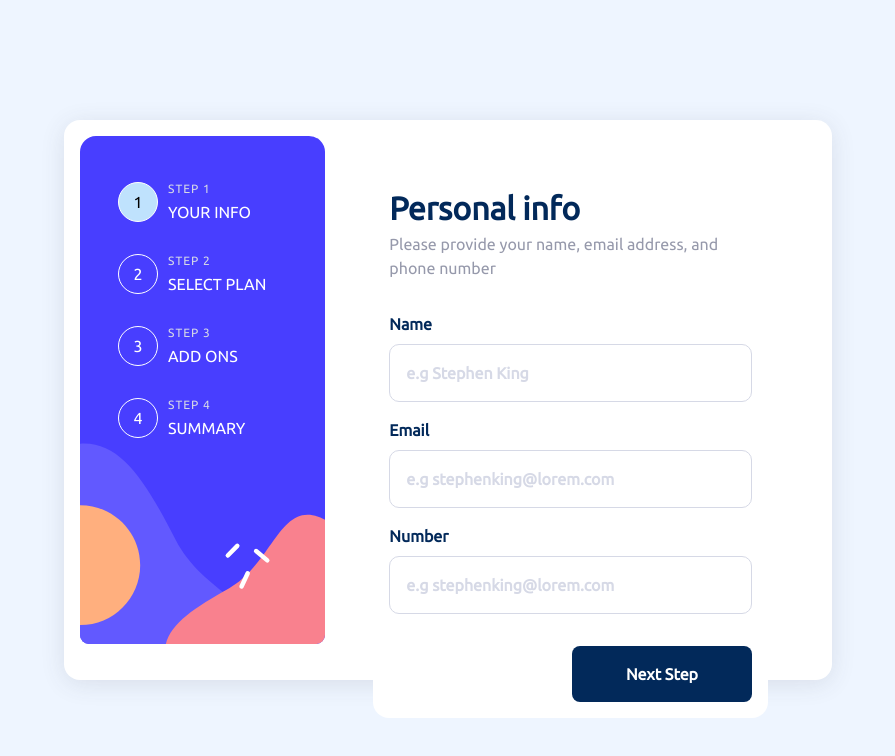
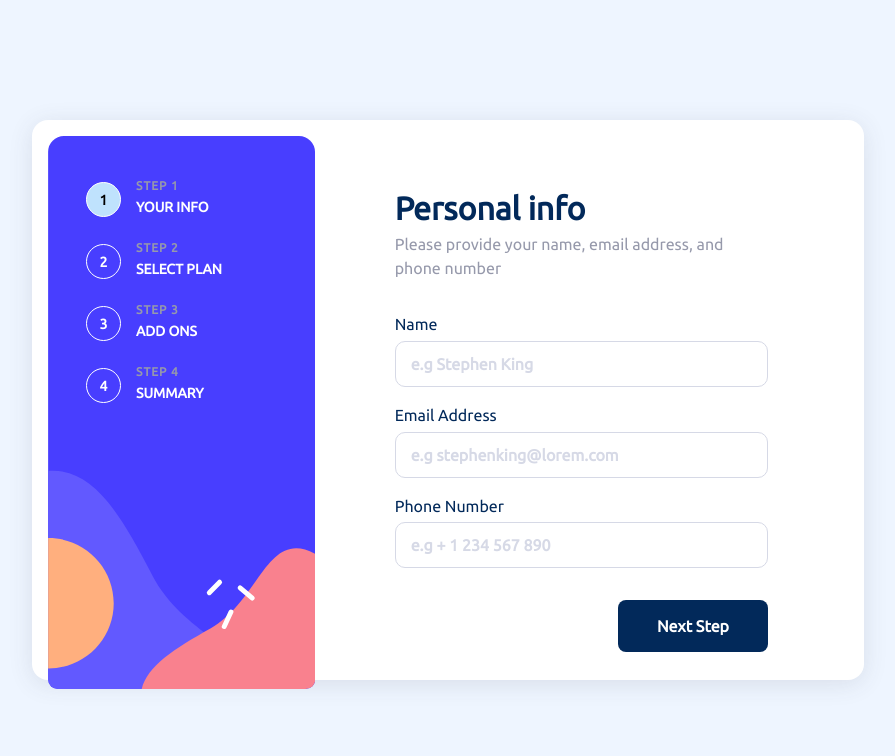
Before and after one commit to rus6600/form-deploy, a React (Create React App) app: page / in a window 1280 px wide. Shown: the top 756 px of the page, without its empty margins (192-1087 px from the left). Built offline with nearby package versions, Linux system fonts and the light colour scheme.

Commit message:
fix styles

```diff
--- a/src/components/Buttons.tsx
+++ b/src/components/Buttons.tsx
@@ -1,5 +1,6 @@
 import React, { useContext } from 'react';
 import styled, { css } from 'styled-components';
+
 import { Button } from './ui';
 import { FormPageEnum, inputEnum, inputFieldsType } from '../interfaces';
 import { getEntries, validateEmail } from '../helpers';
@@ -7,7 +8,7 @@ import { FormContext } from '../provider/context';
 
 export const Buttons: React.FC = () => {
   const { formState, changePage, setErrors } = useContext(FormContext);
-  const moveForward = () => {
+  const moveForwards = () => {
     if (formState.activePage === FormPageEnum.yourInfo) {
       setErrors({
         ...formState.errors,
@@ -90,7 +91,7 @@ export const Buttons: React.FC = () => {
       )}
       <Button
         text="Next Step"
-        onClick={moveForward}
+        onClick={moveForwards}
         variant={formState.activePage === FormPageEnum.summary ? 'secondary' : 'primary'}></Button>
     </Wrapper>
   );
--- a/src/components/MultiForm.tsx
+++ b/src/components/MultiForm.tsx
@@ -18,7 +18,7 @@ const Wrapper = styled('div')`
   position: absolute;
   top: 50%;
   left: 50%;
-  width: 60%;
+  width: min(1440px, 65%);
   height: 70%;
   padding: 1rem;
   justify-content: space-between;
--- a/src/components/NavBar.tsx
+++ b/src/components/NavBar.tsx
@@ -68,13 +68,14 @@ const ListItem = styled('li')<{ isSelected: boolean }>`
     flex-direction: column;
     color: ${theme.colors.white};
     list-style: none;
-    font-weight: 500;
-
+    font-size: 14px;
+    font-weight: 600;
+    line-height: 1;
     &:before {
       display: flex;
       position: absolute;
-      width: 40px;
-      height: 40px;
+      width: 35px;
+      height: 35px;
       left: -50px;
       top: -18px;
       content: counter(list);
@@ -92,8 +93,8 @@ const ListItem = styled('li')<{ isSelected: boolean }>`
       top: -20px;
       left: 0;
       font-size: 12px;
-      font-weight: 100;
-      color: ${theme.colors.lightGray};
+      font-weight: 600;
+      color: ${theme.colors.coolGray};
       content: 'STEP ' counter(list);
       align-items: center;
       justify-content: center;
--- a/src/components/ui/Button.tsx
+++ b/src/components/ui/Button.tsx
@@ -19,13 +19,13 @@ export const Button: React.FC<ButtonProps> = ({ text, variant = 'primary', onCli
 const StyledButton = styled('button')<{ variant?: ButtonVariants }>`
   ${({ theme, variant }) => css`
     max-width: fit-content;
-    min-width: 180px;
+    min-width: 150px;
     border-radius: 0.5rem;
     border: none;
     font-weight: 600;
     color: ${theme.colors.white};
     background-color: ${theme.colors.marineBlue};
-    padding: 1rem 2rem;
+    padding: 14px 20px;
 
     ${variant === 'tertiary' &&
     css`
--- a/src/components/ui/Input.tsx
+++ b/src/components/ui/Input.tsx
@@ -1,18 +1,23 @@
 import React from 'react';
 import styled, { css } from 'styled-components';
-import { inputEnum } from '../../interfaces';
+import {inputEnum, inputsType} from '../../interfaces';
 
 interface InputProps extends React.ComponentProps<'input'> {
   error: boolean;
 }
 
 export const Input: React.FC<InputProps> = ({ name, onChange, type, value, error }) => {
-  const getPlaceholder = () => {
-    return (
-      (name === inputEnum.name && 'e.g Stephen King') ||
-      (inputEnum.email && 'e.g stephenking@lorem.com') ||
-      (inputEnum.number && 'e.g + 1 234 567 890')
-    );
+  const getPlaceholder = (getName = false) => {
+
+    const placeHolderHash = {
+      [inputEnum.name ]:['e.g Stephen King', "Name"],
+      [inputEnum.email ]:['e.g stephenking@lorem.com', "Email Address" ],
+      [inputEnum.number ]:['e.g + 1 234 567 890', "Phone Number"],
+    }
+
+    return getName ? placeHolderHash[name as inputsType][1] : placeHolderHash[name as inputsType][0]
+
+
   };
 
   const test = () => {
@@ -27,7 +32,7 @@ export const Input: React.FC<InputProps> = ({ name, onChange, type, value, error
   return (
     <Label>
       <p>
-        {name}
+        {getPlaceholder(true)}
         {error && <span>This field is required</span>}
       </p>
       <StyledInput
@@ -44,7 +49,7 @@ export const Input: React.FC<InputProps> = ({ name, onChange, type, value, error
 
 const StyledInput = styled('input')<{ error: boolean }>`
   ${({ theme, error }) => css`
-    padding: 1rem;
+    padding: 10px 15px;
     position: relative;
     border-radius: 10px;
     border: 1px solid ${theme.colors.lightGray};
@@ -94,16 +99,14 @@ const Label = styled('label')`
   ${({ theme }) => css`
     display: flex;
     flex-direction: column;
-    font-weight: 500;
-    gap: 0.5rem;
+    gap: 0.3rem;
     color: ${theme.colors.marineBlue};
 
     & p {
       display: flex;
+      font-weight: 500;
       justify-content: space-between;
       color: ${theme.colors.marineBlue};
-      font-weight: 600;
-      text-transform: capitalize;
     }
 
     & span {
--- a/src/components/ui/PageLayout.tsx
+++ b/src/components/ui/PageLayout.tsx
@@ -25,7 +25,7 @@ export const PageLayout: React.FC<PageLayoutProps> = ({ title, text, hideButtons
 };
 const Wrapper = styled('div')`
   display: flex;
-  padding: 2rem 3rem;
+  padding: 2rem 4rem;
   height: 100%;
   flex-direction: column;
 
--- a/src/components/ui/Switch.tsx
+++ b/src/components/ui/Switch.tsx
@@ -2,7 +2,7 @@ import React, { useContext } from 'react';
 import styled, { css } from 'styled-components';
 
 import { PlanDataType, timePlanEnum } from '../../interfaces';
-import { FormContext } from '../../provider/context.ts';
+import { FormContext } from '../../provider/context';
 
 type SwitchProps = {
   onChange: (val: Partial<PlanDataType>) => void;
```
Also changed, not shown: src/main.tsx (deleted, +0 -9 lines).
